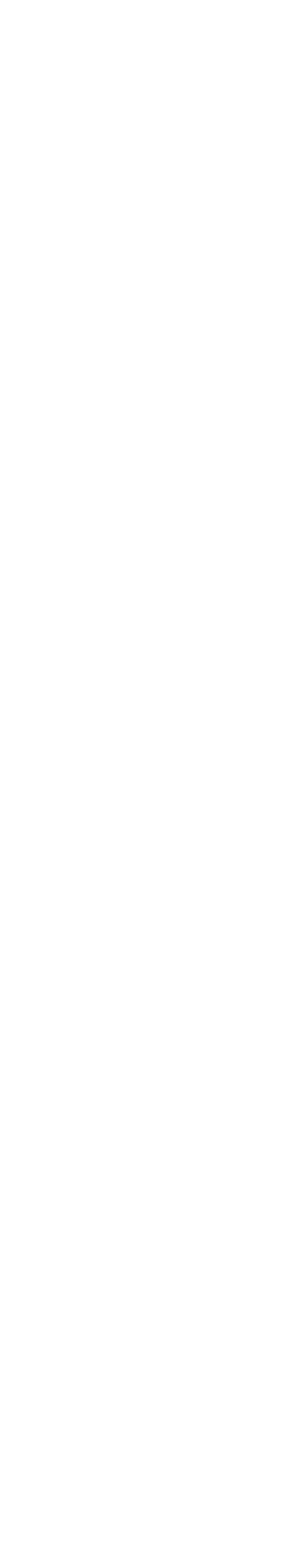
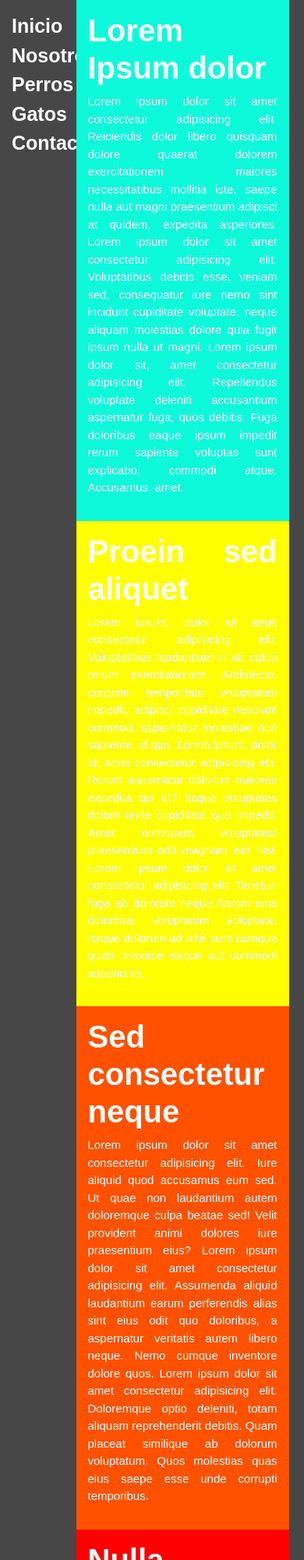
Before and after one commit to Marcel0M/ACTIVIDAD_2, a plain HTML site: page index.html in a window 390 px wide. Shown: the top 2000 px of the page at 78% size. Before the commit the page ends 844 px from the top, so only its background shows below. Drawn offline with nearby package versions, Linux system fonts and the light colour scheme.

Commit message:
terminado responsive

```diff
--- a/estilos.css
+++ b/estilos.css
@@ -1,3 +1,59 @@
-.body{
+body{
     background-color: rgb(71, 71, 71);
+    font-family: sans-serif;
 }
+
+.menu {
+    width: 25%;
+    float: left;
+    padding: 15px;
+    color: white;
+    font-size: 25px;
+}
+
+.main {
+    width: 70%;
+    float: right;
+    padding: 15px;
+    color: white;
+    background-color: rgb(12, 250, 218);
+    margin-right: 5%;
+}
+
+.main1 {
+    width: 70%;
+    float: right;
+    padding: 15px;
+    color: white;
+    background-color: yellow;
+    margin-right: 5%;
+}
+
+.main2 {
+    width: 70%;
+    float: right;
+    padding: 15px;
+    color: white;
+    background-color: rgb(255, 81, 0);
+    margin-right: 5%;
+}
+
+.main3 {
+    width: 70%;
+    float: right;
+    padding: 15px;
+    color: white;
+    background-color: red;
+    margin-right: 5%;
+}
+
+h1{
+    font-weight: bolder;
+    text-align: justify;
+}
+
+p{
+    text-align:center;
+    font-size: 15px;
+    text-align: justify;
+}
--- a/index.html
+++ b/index.html
@@ -12,9 +12,45 @@
     <meta charset="UTF-8">
     <meta http-equiv="X-UA-Compatible" content="IE=edge">
     <meta name="viewport" content="width=device-width, initial-scale=1.0">
-    <title>Document</title>
+    <title>ACTIVIDAD 2</title>
 </head>
 <body>
+    <div class="menu">
+        <dt><a href="contacto.html" style="color: white;">Inicio</a></dt>
+        <dt><a href="contacto.html" style="color: white;">Nosotros</a></dt>
+        <dt><a href="contacto.html" style="color: white;">Perros</a></dt>
+        <dt><a href="contacto.html" style="color: white;">Gatos</a></dt>
+        <dt><a href="contacto.html" style="color: white;">Contactos</a></dt>
+    </div>
+
+    <div class="main">
+        <h1>Lorem Ipsum dolor</h1>
+        <p>Lorem ipsum dolor sit amet consectetur adipisicing elit. Reiciendis dolor libero quisquam dolore quaerat dolorem exercitationem maiores necessitatibus mollitia iste, saepe nulla aut magni praesentium adipisci at quidem, expedita asperiores.
+           Lorem ipsum dolor sit amet consectetur adipisicing elit. Voluptatibus debitis esse, veniam sed, consequatur iure nemo sint incidunt cupiditate voluptate, neque aliquam molestias dolore quia fugit ipsum nulla ut magni.
+           Lorem ipsum dolor sit, amet consectetur adipisicing elit. Repellendus voluptate deleniti accusantium aspernatur fuga, quos debitis. Fuga doloribus eaque ipsum impedit rerum sapiente voluptas sunt explicabo, commodi atque. Accusamus, amet.</p>
+    </div>
+
+    <div class="main1">
+        <h1>Proein sed aliquet</h1>
+        <p>Lorem ipsum, dolor sit amet consectetur adipisicing elit. Voluptatibus laudantium in ab culpa rerum exercitationem. Architecto, corporis temporibus voluptatum impedit, adipisci cupiditate nesciunt commodi aspernatur molestiae non sapiente, id quo.
+           Lorem ipsum, dolor sit amet consectetur adipisicing elit. Rerum aspernatur dolorum maiores expedita qui id? Itaque voluptates dolore unde cupiditate quo impedit. Amet numquam voluptatem praesentium odit magnam iste nisi!
+           Lorem ipsum dolor sit amet consectetur adipisicing elit. Tenetur, fuga ab dolorum neque harum eius doloribus voluptatum voluptate. Itaque dolorum ad nihil sunt cumque quam maxime eaque aut commodi asperiores.</p>
+    </div>
+
+    <div class="main2">
+        <h1>Sed consectetur neque</h1>
+        <p>Lorem ipsum dolor sit amet consectetur adipisicing elit. Iure aliquid quod accusamus eum sed. Ut quae non laudantium autem doloremque culpa beatae sed! Velit provident animi dolores iure praesentium eius?
+           Lorem ipsum dolor sit amet consectetur adipisicing elit. Assumenda aliquid laudantium earum perferendis alias sint eius odit quo doloribus, a aspernatur veritatis autem libero neque. Nemo cumque inventore dolore quos.
+           Lorem ipsum dolor sit amet consectetur adipisicing elit. Doloremque optio deleniti, totam aliquam reprehenderit debitis. Quam placeat similique ab dolorum voluptatum. Quos molestias quas eius saepe esse unde corrupti temporibus.</p>
+    </div>
+
+    <div class="main3">
+        <h1>Nulla tempor laoreet</h1>
+        <p>Lorem ipsum dolor sit amet consectetur adipisicing elit. Quam nemo, eos amet aliquam neque aut vero, est expedita sunt pariatur reprehenderit facilis laborum eaque illum ipsam, nihil adipisci at maiores.
+           Lorem ipsum dolor sit amet, consectetur adipisicing elit. Voluptates itaque natus provident corrupti minus iusto cum repellat amet, nostrum, ratione harum quasi! Voluptate ut maiores, aperiam soluta cumque reiciendis deleniti.
+           Lorem ipsum dolor sit amet consectetur adipisicing elit. Veniam quas pariatur natus dolorum, iusto nam quos doloribus ex temporibus repudiandae adipisci quisquam iure provident, expedita molestias esse quod facilis totam?</p>
+    </div>
+
 
 </body>
 </html>
```
